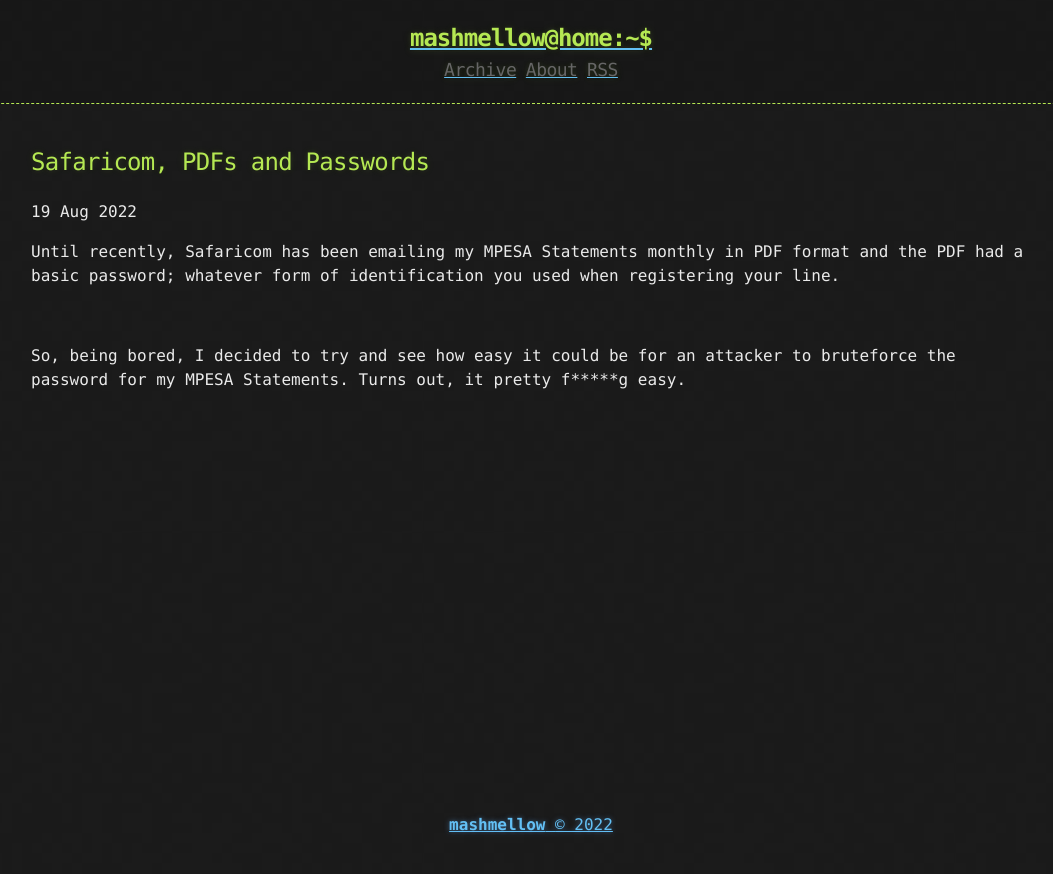
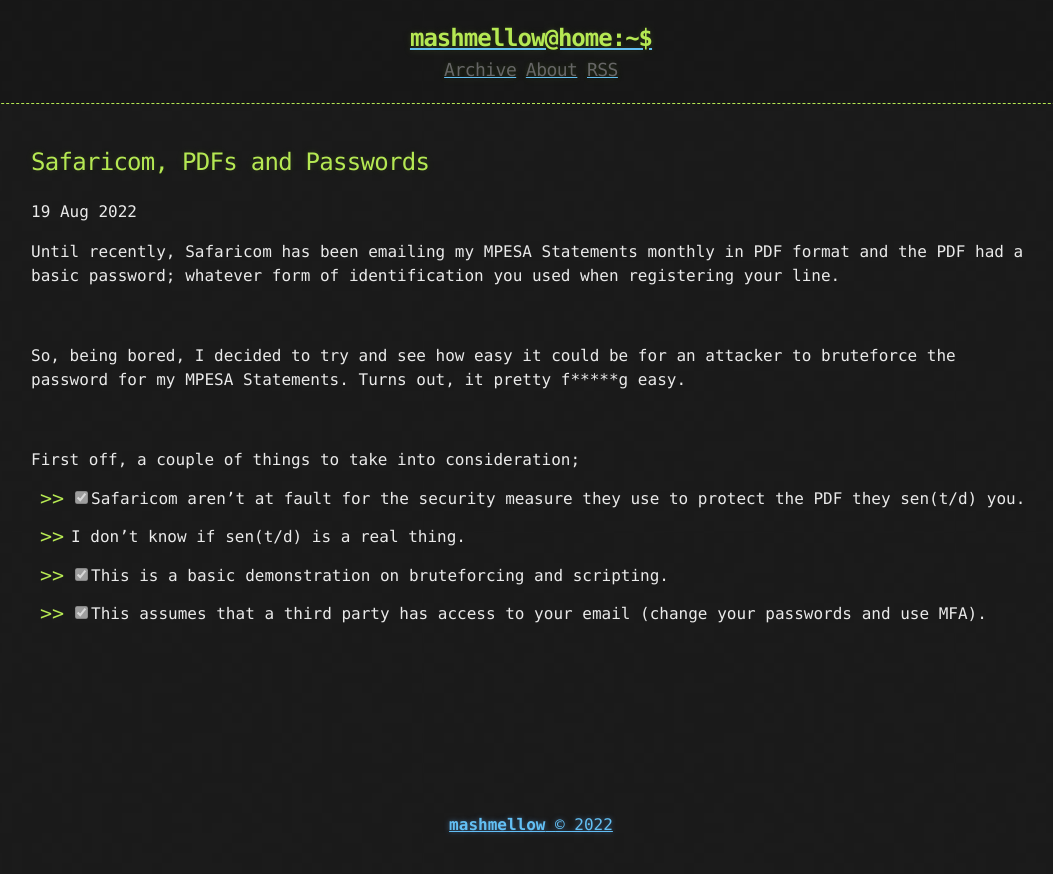
Before and after one commit to mashm3ll0w/mashm3ll0w.github.io, a Jekyll site: the page built from _posts/2022-08-19-safaricom-statements.md, in a window 1280 px wide. Shown: the top 874 px of the page, without its empty margins (109-1162 px from the left). Built offline with Jekyll 4.4.1, drawn with Linux system fonts in a browser that asks for light colours.

Commit message:
Blog Post 4 - Safaricom; PDFs and Passwords - disclaimer

```diff
--- a/_posts/2022-08-19-safaricom-statements.md
+++ b/_posts/2022-08-19-safaricom-statements.md
@@ -12,3 +12,13 @@
 So, being bored, I decided to try and see how easy it could be for an attacker to bruteforce the password for my MPESA Statements. Turns out, it pretty f*****g easy.
 
 <br>
+
+First off, a couple of things to take into consideration;
+
+- [x] Safaricom aren't at fault for the security measure they use to protect the PDF they sen(t/d) you.
+
+- I don't know if sen(t/d) is a real thing.
+
+- [x] This is a basic demonstration on bruteforcing and scripting.
+
+- [x] This assumes that a third party has access to your email (change your passwords and use MFA).
```
